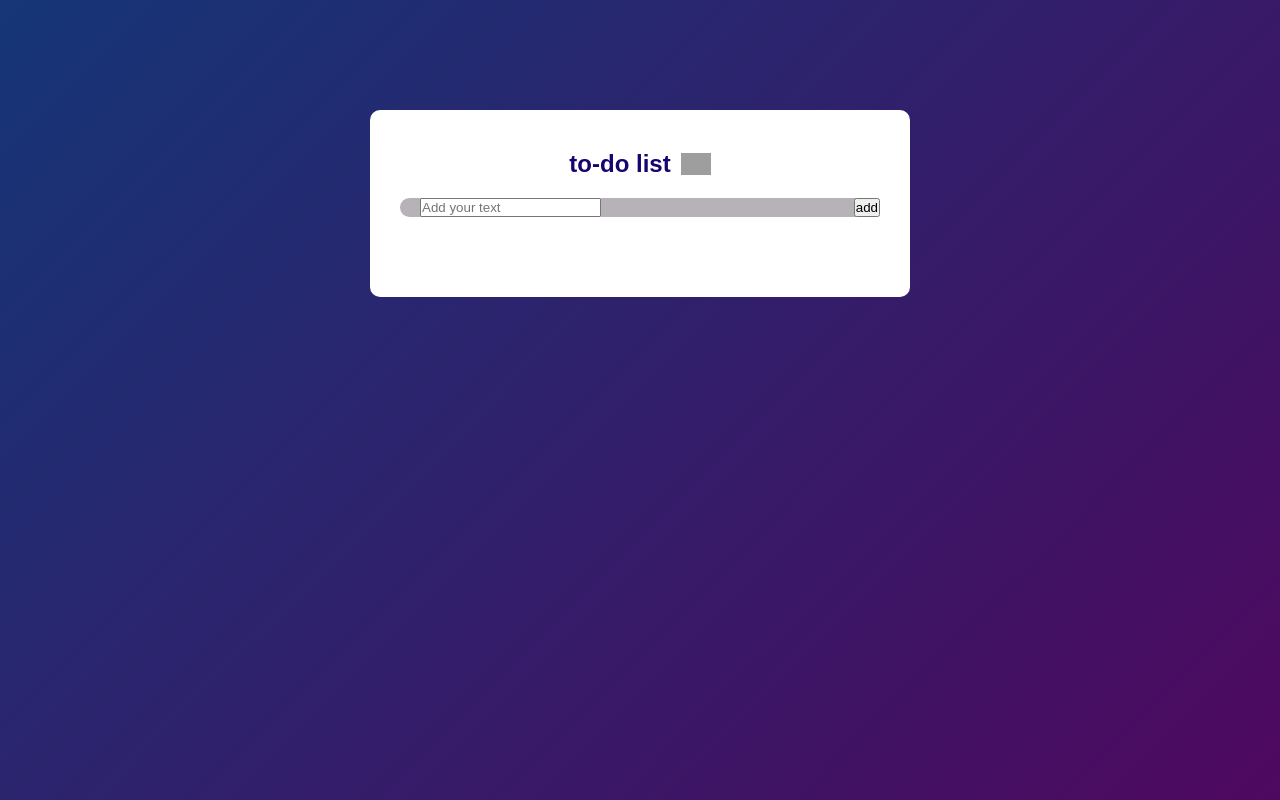
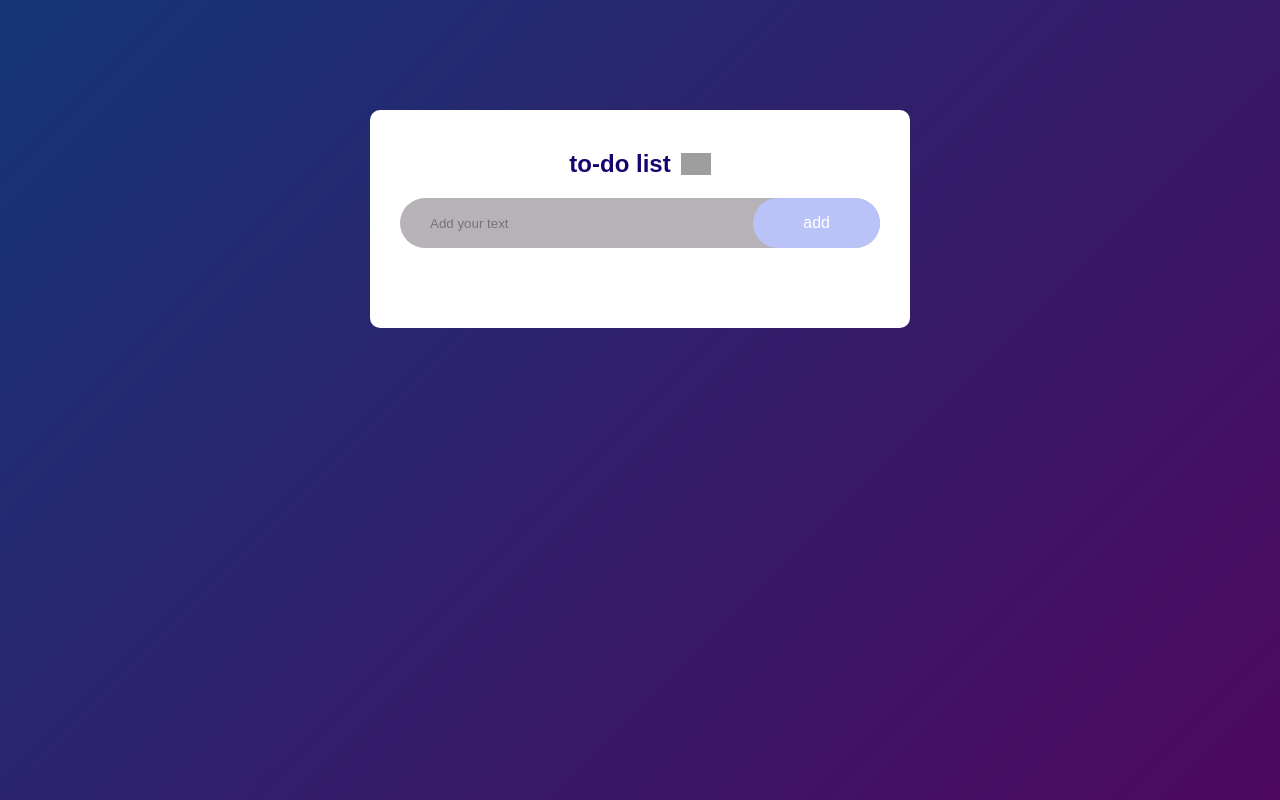
Before and after one commit to kimiavarasteh/to-do-list-app, a plain HTML site: page index.html in a window 1280 px wide. Drawn offline with Linux system fonts and the light colour scheme; grey boxes are pictures that could not be loaded.

Commit message:
style of row complete

```diff
--- a/style.css
+++ b/style.css
@@ -45,6 +45,23 @@ background: #b6b2b7;
 border-radius: 30px;
 padding-left : 20px;
 margin-bottom: 10px;
+}
 
+input{
+  flex: 1;
+  border: none;
+  outline: none;
+  background: transparent;
+  padding: 10px;
+}
 
+button{
+  border: none;
+  outline: none;
+  padding: 16px 50px;
+  background: #b9c3f8;
+  border-radius: 40px;
+  color: #fff;
+  font-size: 16px;
+  cursor: pointer;
 }
```
